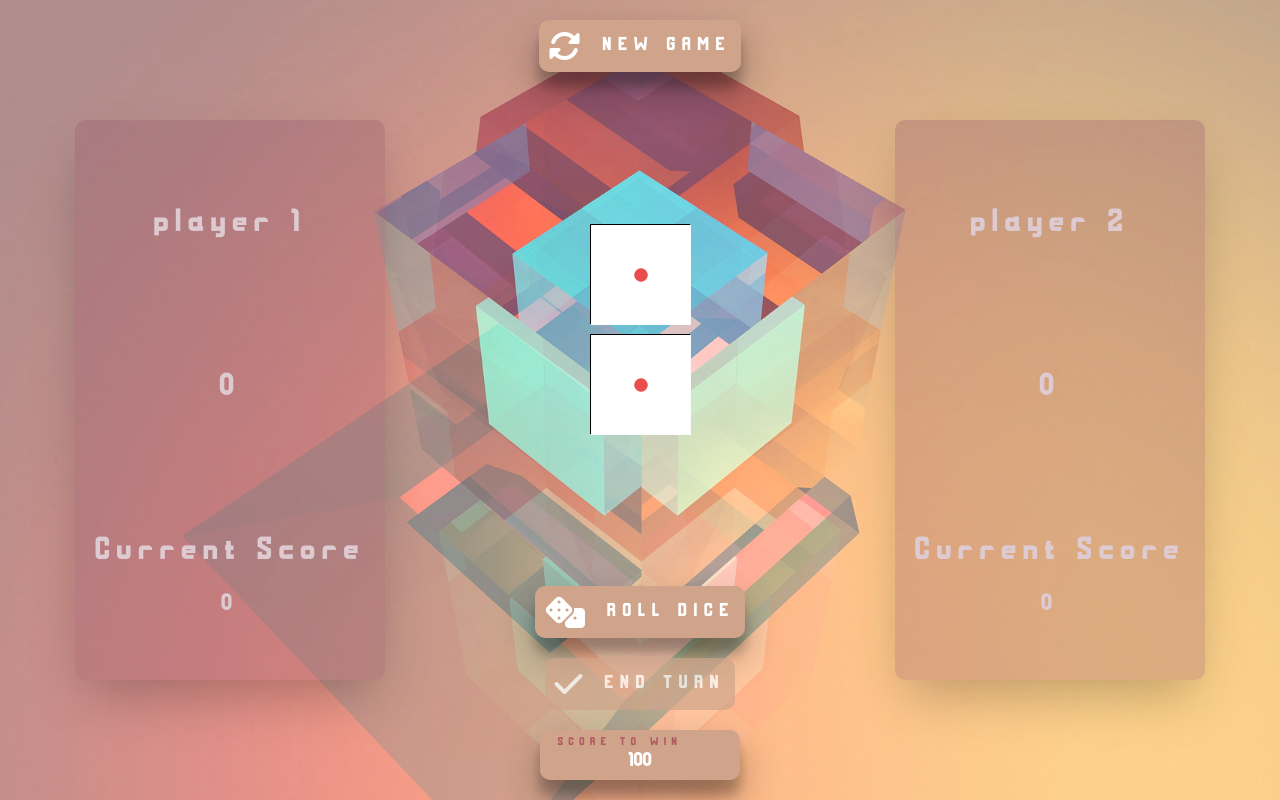
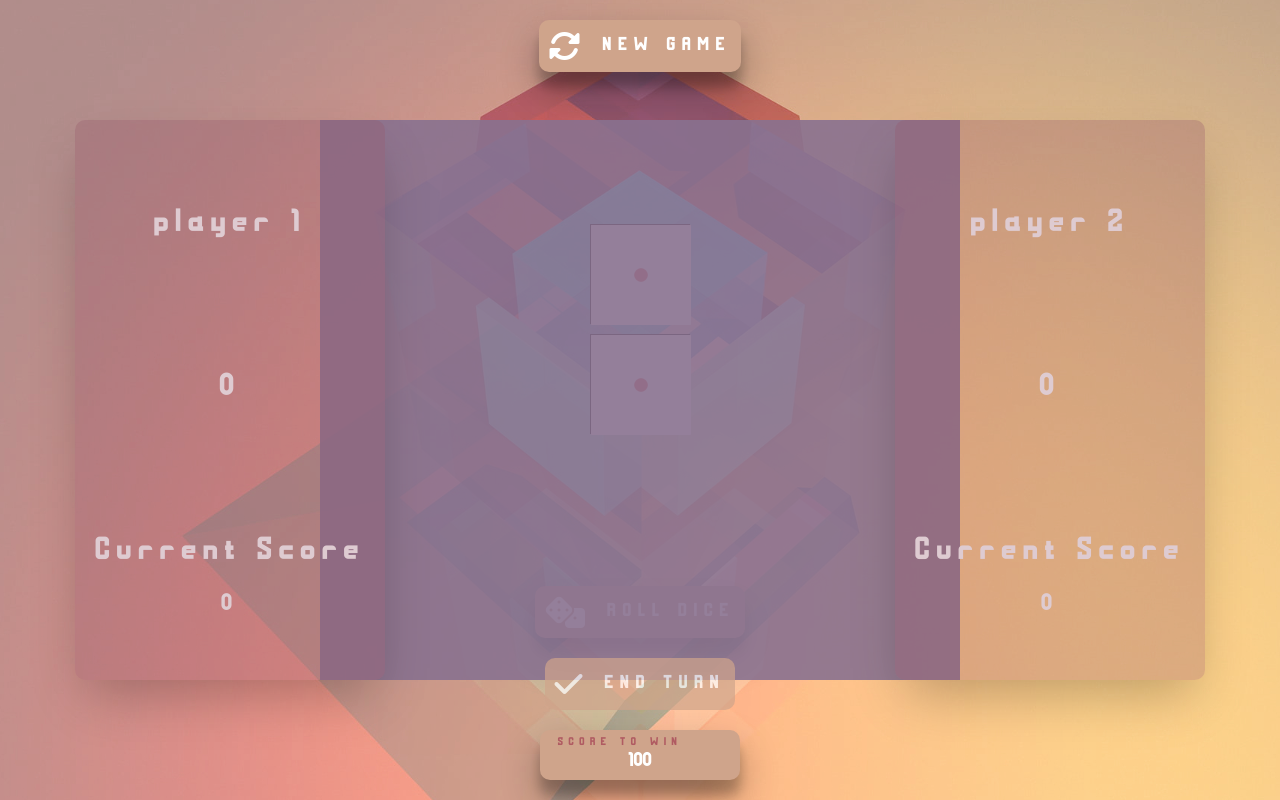
Before and after one commit to shirtol/Dice-Game, a React (Create React App) app: page / in a window 1280 px wide. Built offline with nearby package versions, Linux system fonts and the light colour scheme.

Commit message:
Started working on winner popup

```diff
--- a/src/components/Game/Game.jsx
+++ b/src/components/Game/Game.jsx
@@ -1,6 +1,7 @@
 import React, { Component } from "react";
 import GamePanel from "../GamePanel/GamePanel";
 import Player from "../Player/Player";
+import PopUp from "../PopUp/PopUp";
 import "./Game.css";
 
 export default class Game extends Component {
@@ -113,6 +114,7 @@ export default class Game extends Component {
     render() {
         return (
             <>
+                <PopUp></PopUp>
                 <div className="bg-container"></div>
                 <div className="game-container">
                     <Player
--- /dev/null
+++ b/src/components/PopUp/PopUp.css
@@ -0,0 +1,22 @@
+.pop-up-container {
+  width: 100%;
+  height: 100vh;
+  position: absolute;
+  display: -webkit-box;
+  display: -ms-flexbox;
+  display: flex;
+  -webkit-box-align: center;
+      -ms-flex-align: center;
+          align-items: center;
+  -webkit-box-pack: center;
+      -ms-flex-pack: center;
+          justify-content: center;
+}
+
+.pop-up-container * {
+  width: 50%;
+  height: 70%;
+  background: #897290;
+  opacity: 0.9;
+}
+/*# sourceMappingURL=PopUp.css.map */
--- /dev/null
+++ b/src/components/PopUp/PopUp.jsx
@@ -0,0 +1,12 @@
+import React, { Component } from "react";
+import "./PopUp.css";
+
+export default class PopUp extends Component {
+    render() {
+        return (
+            <div className="pop-up-container">
+                <div>{this.props.children}</div>
+            </div>
+        );
+    }
+}
--- /dev/null
+++ b/src/components/PopUp/PopUp.scss
@@ -0,0 +1,14 @@
+.pop-up-container {
+    width: 100%;
+    height: 100vh;
+    position: absolute;
+    display: flex;
+    align-items: center;
+    justify-content: center;
+    * {
+        width: 50%;
+        height: 70%;
+        background: #897290;
+        opacity: 0.9;
+    }
+}
```
Also changed, not shown: 1 other file (tests, documents, lock files or other folders).
